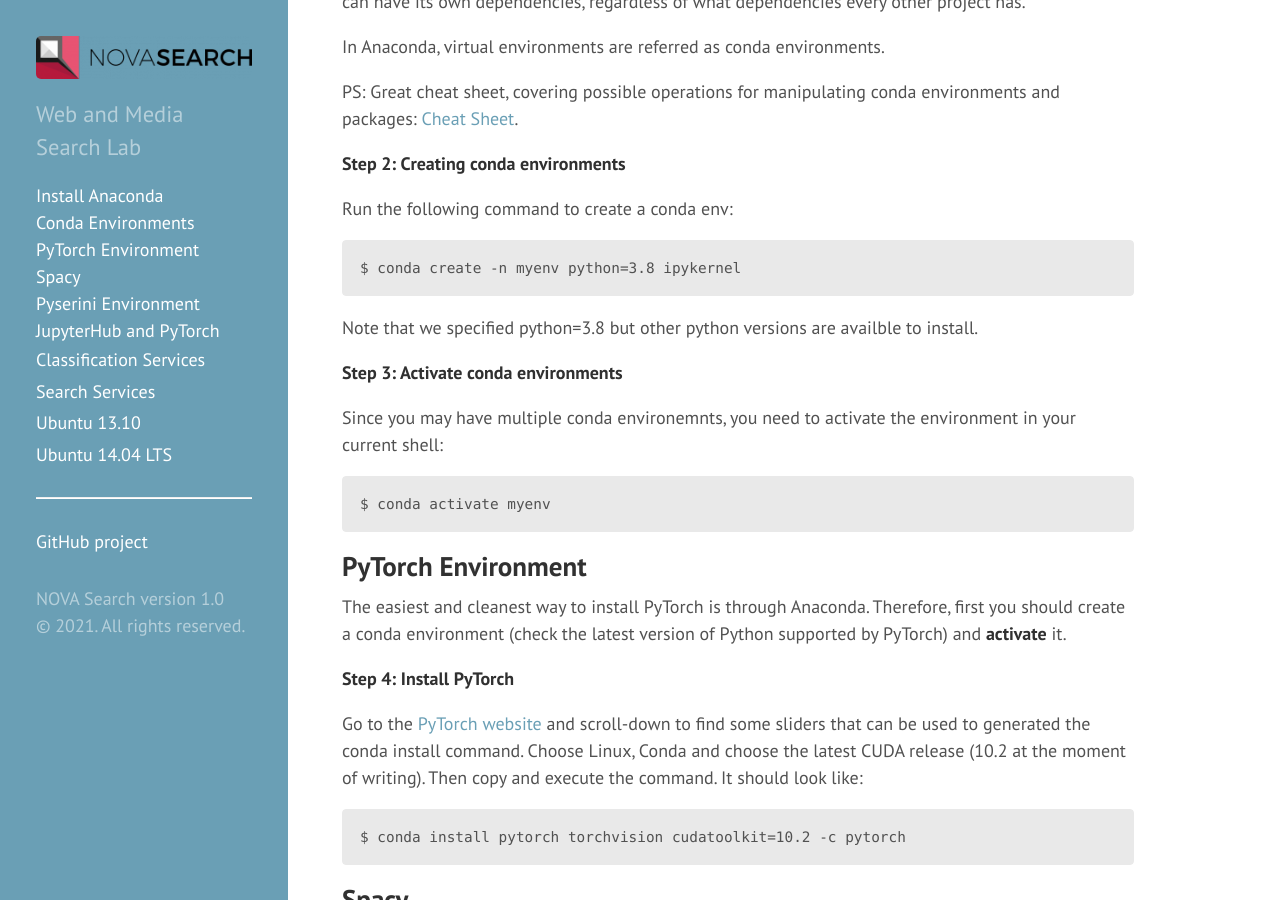
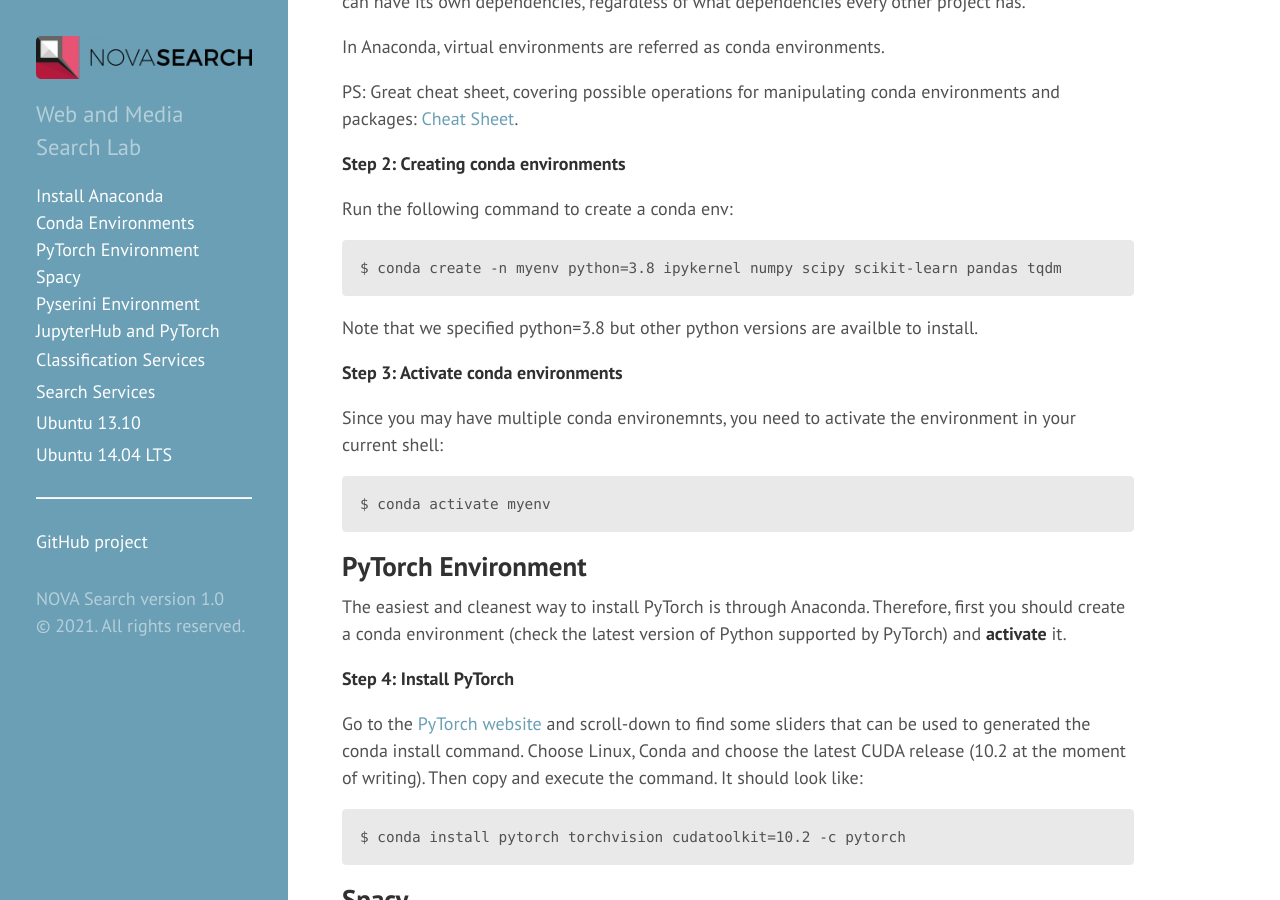
Before and after one commit to novasearch/wiki.novasearch.org, a Jekyll site: the page built from wiki/IR_NLP_lab_setup.md, in a window 1280 px wide and 900 px high, scrolled down 667 px. Built offline with Jekyll 4.4.1, drawn with Linux system fonts in a browser that asks for light colours.

Commit message:
Update IR_NLP_lab_setup.md

```diff
--- a/wiki/IR_NLP_lab_setup.md
+++ b/wiki/IR_NLP_lab_setup.md
@@ -33,7 +33,7 @@ PS: Great cheat sheet, covering possible operations for manipulating conda envir
 
 Run the following command to create a conda env:
 
-    $ conda create -n myenv python=3.8 ipykernel
+    $ conda create -n myenv python=3.8 ipykernel numpy scipy scikit-learn pandas tqdm
 
 Note that we specified python=3.8 but other python versions are availble to install.
 
```
